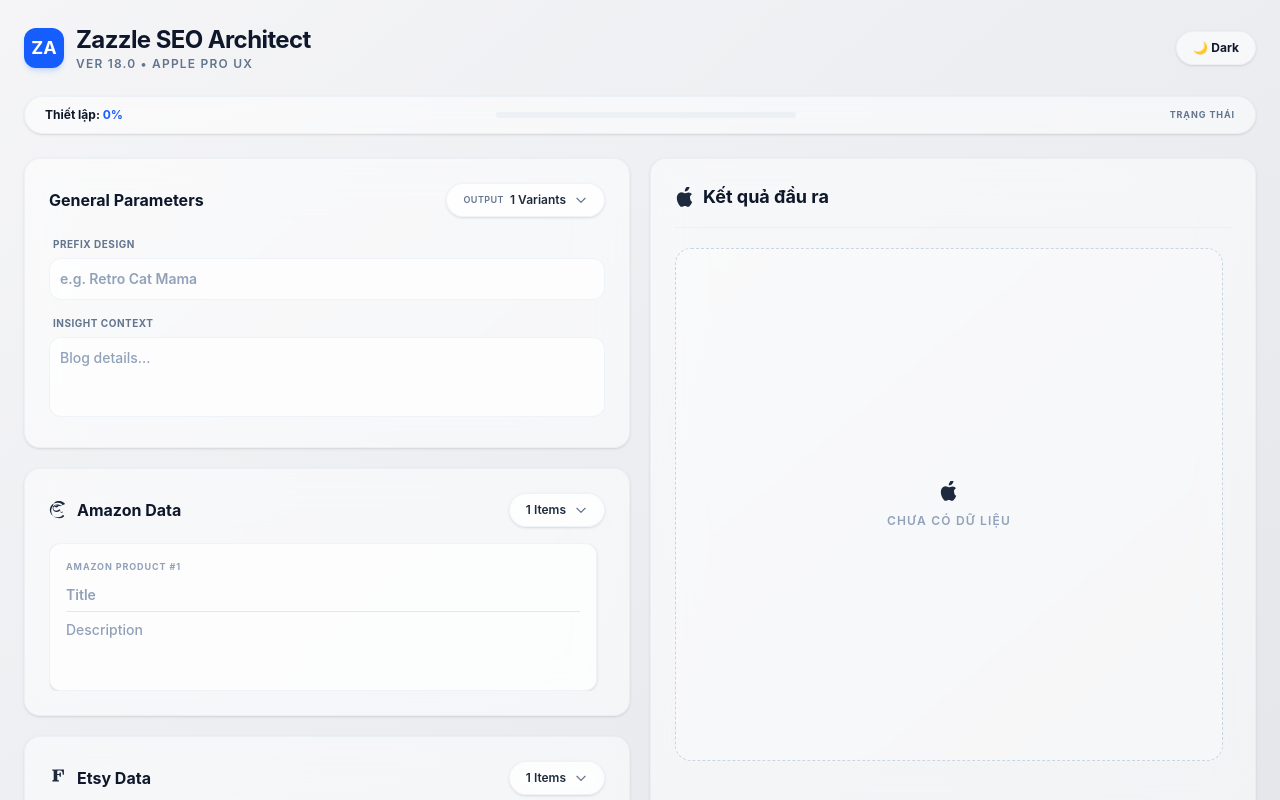
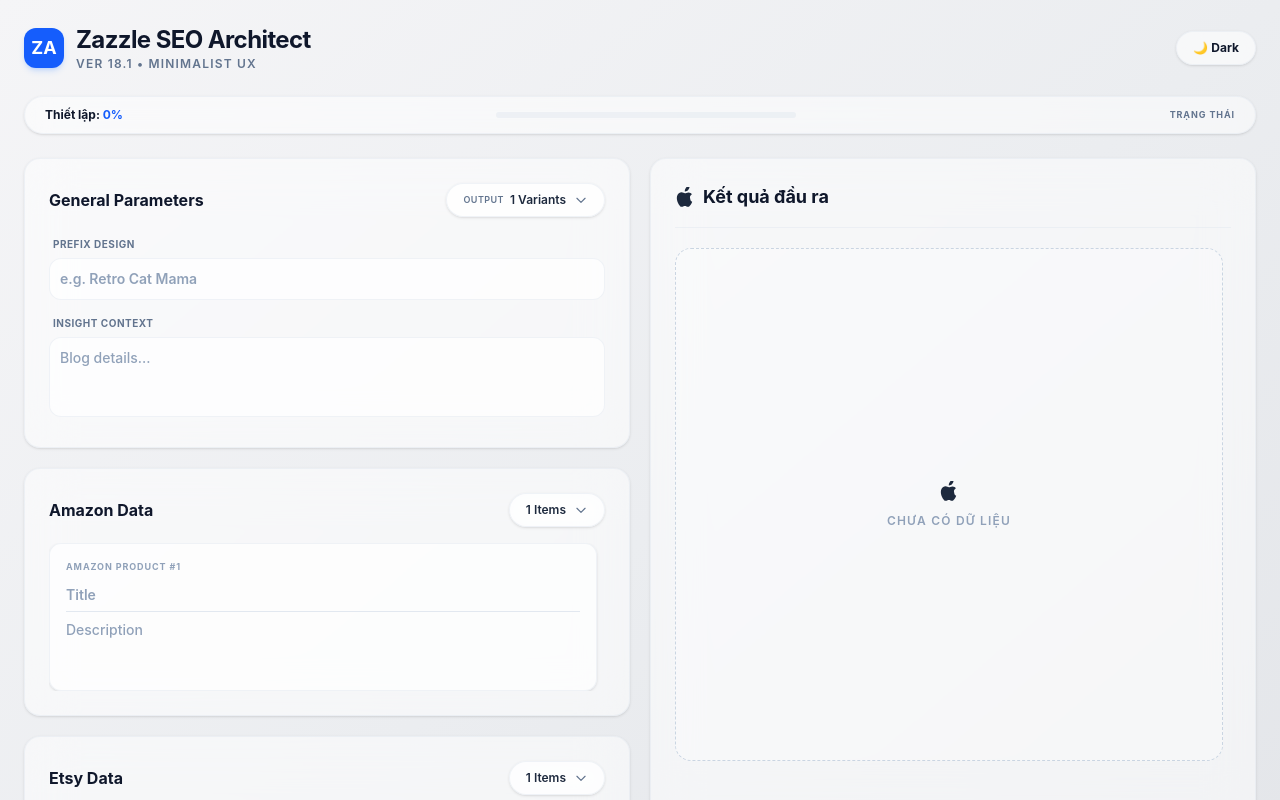
Before and after one commit to quangminhdc25-code/zazzle-seo-tools, a Next.js app: page / in a window 1280 px wide. Shown: the top 800 px of the page. Built offline with nearby package versions, Linux system fonts and the light colour scheme.

Commit message:
Ver 18.1: Remove Amazon/Etsy icons to align with Minimalist UX

```diff
--- a/app/page.tsx
+++ b/app/page.tsx
@@ -7,18 +7,6 @@ interface AmazonItem { title: string; description: string; }
 interface EtsyItem { title: string; tags: string; }
 
 /* --- ICONS --- */
-const AmazonIcon = () => (
-  <svg viewBox="0 0 448 512" fill="currentColor" className="w-5 h-5 text-slate-800 dark:text-slate-200 transition-colors">
-    <path d="M257.2 162.7c-36.7-27.4-106.9-28.1-143-5.4-24.4 15.3-35 34-35 56 0 35.8 28.1 59.9 69.6 59.9 44.1 0 71.6-24.3 87.7-42.4.6-1.1 1.6-1.8 2.8-1.8 2.1 0 3.8 1.7 3.8 3.8v43.7c0 23.4 13.5 35 31.6 35 15.5 0 29.1-8.1 34.1-15.3 1.1-1.6 2.8-2.5 4.7-2.5 2.1 0 3.8 1.7 3.8 3.8v6.7c0 14.8-10.4 23.4-25.5 23.4-18.3 0-33.8-12.8-33.8-34.5v-31.8c-18.5 21.8-48.5 43.4-93.5 43.4-56.1 0-101.4-38.3-101.4-94 0-59 48.7-93.5 110.4-93.5 44.1 0 83.2 13.3 111.6 35.4 1.8 1.4 4.5 1.4 6.3 0l21.4-16.4c1.6-1.2 2.3-3.2 1.6-5.1-5.6-14.8-16.4-27.9-30.8-36.9-24.8-15.5-60.6-24.1-100.2-24.1-64.7 0-120.4 25.5-154.5 67.8-25 31.1-39.7 71.6-39.7 114.6 0 44.6 15.3 86.5 41.5 118.6 34.3 42.2 90.7 67.4 156.4 67.4 38.3 0 73.8-8.8 102.3-24.4 14.1-7.7 25.9-17.6 34.8-28.8 1.4-1.8 3.6-2.7 5.8-2.7 2.1 0 4.1.9 5.4 2.5l20.5 25c1.4 1.8 1.4 4.3 0 6.1-23.6 29.5-66.9 49.3-118.4 49.3-71.2 0-131.7-26.6-169.6-70.3-27.4-31.5-43.2-73.8-43.2-119.5 0-47.5 16-89.8 44.3-121.8C89.3 54.3 148.5 27 217.3 27c44.8 0 86 10.4 115.7 27.9 17.6 10.4 32.7 24.3 43.2 41.2 1.4 2.3 1.1 5.4-.9 7.2l-15.8 13.5c-1.8 1.6-4.5 1.6-6.3-.1zm-44.3-15.5c-13.7-10.4-32-16-52.2-16-29.3 0-48.9 12.8-48.9 31.5 0 16 16.4 26.6 40.8 26.6 19.4 0 40.3-9.5 53.6-24.4 3.8-4.3 6.7-9.5 6.7-14.8v-2.9z"/>
-  </svg>
-);
-
-const EtsyIcon = () => (
-  <svg viewBox="0 0 448 512" fill="currentColor" className="w-5 h-5 text-slate-800 dark:text-slate-200 transition-colors">
-    <path d="M129.5 45.4C108.9 42 77.2 40.8 54 40.8v32h14.5c11.9 0 17.6 2.6 19.3 14.5 1.1 8.8.6 62.1.6 109.8 0 54.5.6 100.4-1.7 106.1-2.8 8-10.2 11.4-23.9 11.9l-8.5.6v33H222V315h-10.8c-15.3-.6-23.3-3.4-27.2-9.7-3.4-5.1-4-23.3-4-81.2v-44.3h22.7c19.3 0 26.1 2.3 31.8 10.2 4.5 6.2 5.1 14.2 6.8 33h31.2V112.5h-31.2c-1.1 17-2.3 25.5-6.8 31.8-4.5 6.2-13.6 9.1-32.4 9.1H179.8v-35.8c0-38.6.6-42 4-46.5 4-5.1 10.8-7.4 26.1-7.4h28.4c34.1 0 51.7 6.2 64.2 23.3 10.8 15.3 14.2 38.6 15.3 84h32.4V40.8H129.5v4.6z"/>
-  </svg>
-);
-
 const AppleIcon = () => (
   <svg viewBox="0 0 384 512" fill="currentColor" className="w-5 h-5 text-slate-800 dark:text-slate-100 transition-colors">
     <path d="M318.7 268.7c-.2-36.7 16.4-64.4 50-84.8-18.8-26.9-47.2-41.7-84.7-44.6-35.5-2.8-74.3 20.7-93.6 20.7-19.2 0-55.6-23.4-86.7-22.9-41.4.6-80 24-100.9 61.2-42.6 75.9-10.9 188.1 30.5 248.5 20.3 29.6 44.5 63 76.2 61.8 30.8-1.2 42.6-20.1 79.5-20.1s47.8 20.1 80 19.5c33.5-.6 53.6-31.5 73.4-61.2 23.3-35 32.7-68.9 33.2-70.6-1.5-.6-46.6-17.7-46.9-57.5zM277.4 69.8c21.8-26.4 36.5-63.2 32.4-99.8-31.1 1.2-69.8 20.8-92.4 47.6-18 21.3-34.9 59.2-30 94.6 34.6 2.7 70.3-18.6 90-42.4z"/>
@@ -98,7 +86,6 @@ export default function Ver18Tool() {
     const savedResults = localStorage.getItem('zazzle_v18.0');
     if (savedResults) setResults(JSON.parse(savedResults));
 
-    // Đọc theme từ localStorage hoặc thiết bị
     const savedTheme = localStorage.getItem('theme');
     const prefersDark = window.matchMedia('(prefers-color-scheme: dark)').matches;
 
@@ -179,7 +166,7 @@ export default function Ver18Tool() {
             <div className="w-10 h-10 bg-blue-600 rounded-xl flex items-center justify-center text-white text-lg font-bold shadow-md shadow-blue-500/20">ZA</div>
             <div>
               <h1 className="text-xl md:text-2xl font-bold tracking-tight">Zazzle SEO Architect</h1>
-              <p className="text-[10px] md:text-xs font-semibold text-slate-500 dark:text-slate-400 uppercase tracking-widest">Ver 18.0 • Apple Pro UX</p>
+              <p className="text-[10px] md:text-xs font-semibold text-slate-500 dark:text-slate-400 uppercase tracking-widest">Ver 18.1 • Minimalist UX</p>
             </div>
           </div>
           <button
@@ -227,7 +214,7 @@ export default function Ver18Tool() {
               {/* AMAZON */}
               <div className="bg-white/50 dark:bg-[#2c2c2e]/60 backdrop-blur-xl rounded-2xl p-5 md:p-6 shadow-sm border border-slate-200/50 dark:border-white/10">
                 <div className="flex justify-between items-center mb-4">
-                  <h2 className="text-base font-bold flex items-center gap-2"><AmazonIcon /> Amazon Data</h2>
+                  <h2 className="text-base font-bold">Amazon Data</h2>
                   <CustomSelect value={amzCount} onChange={handleAmzCount} options={[1,2,3,4,5,6,7,8,9,10].map(n => ({label: `${n} Items`, value: n}))} />
                 </div>
                 <div className="space-y-3 max-h-[400px] overflow-y-auto pr-2 custom-scrollbar">
@@ -244,7 +231,7 @@ export default function Ver18Tool() {
               {/* ETSY */}
               <div className="bg-white/50 dark:bg-[#2c2c2e]/60 backdrop-blur-xl rounded-2xl p-5 md:p-6 shadow-sm border border-slate-200/50 dark:border-white/10">
                 <div className="flex justify-between items-center mb-4">
-                  <h2 className="text-base font-bold flex items-center gap-2"><EtsyIcon /> Etsy Data</h2>
+                  <h2 className="text-base font-bold">Etsy Data</h2>
                   <CustomSelect value={etsyCount} onChange={handleEtsyCount} options={[1,2,3,4,5,6,7,8,9,10].map(n => ({label: `${n} Items`, value: n}))} />
                 </div>
                 <div className="space-y-3 max-h-[400px] overflow-y-auto pr-2 custom-scrollbar">
```
